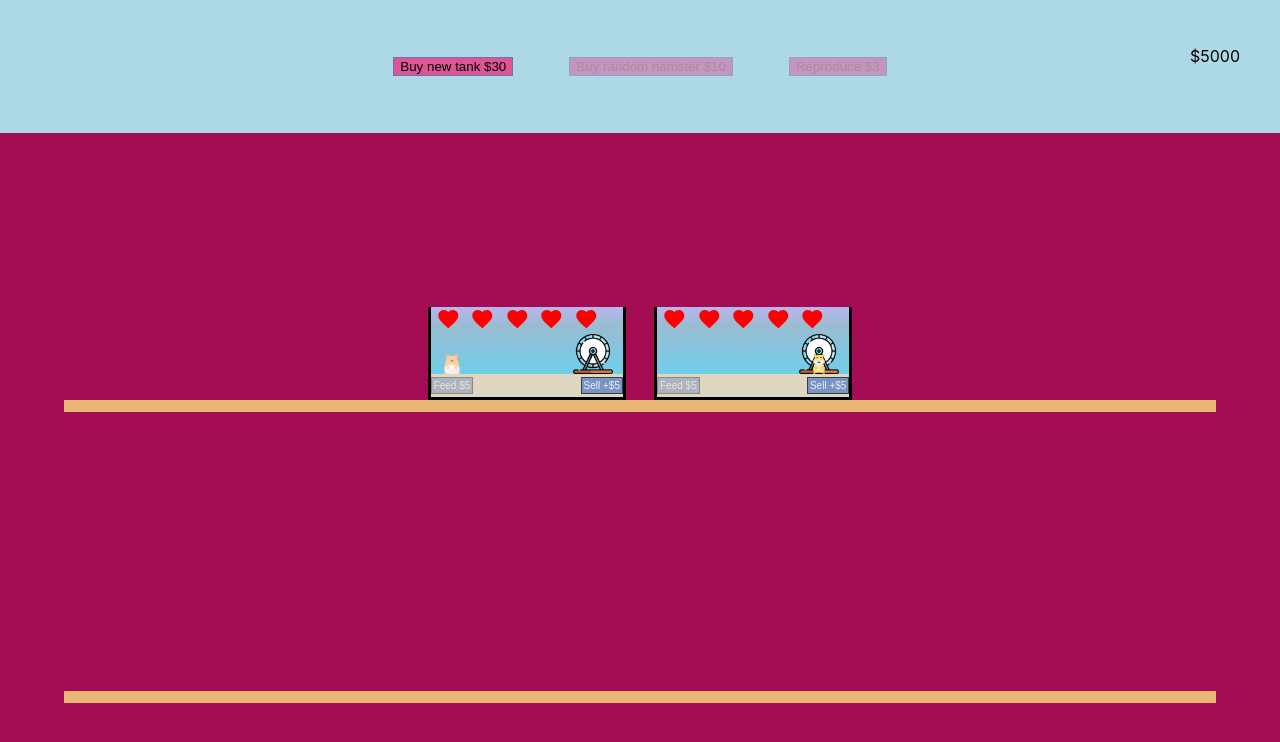
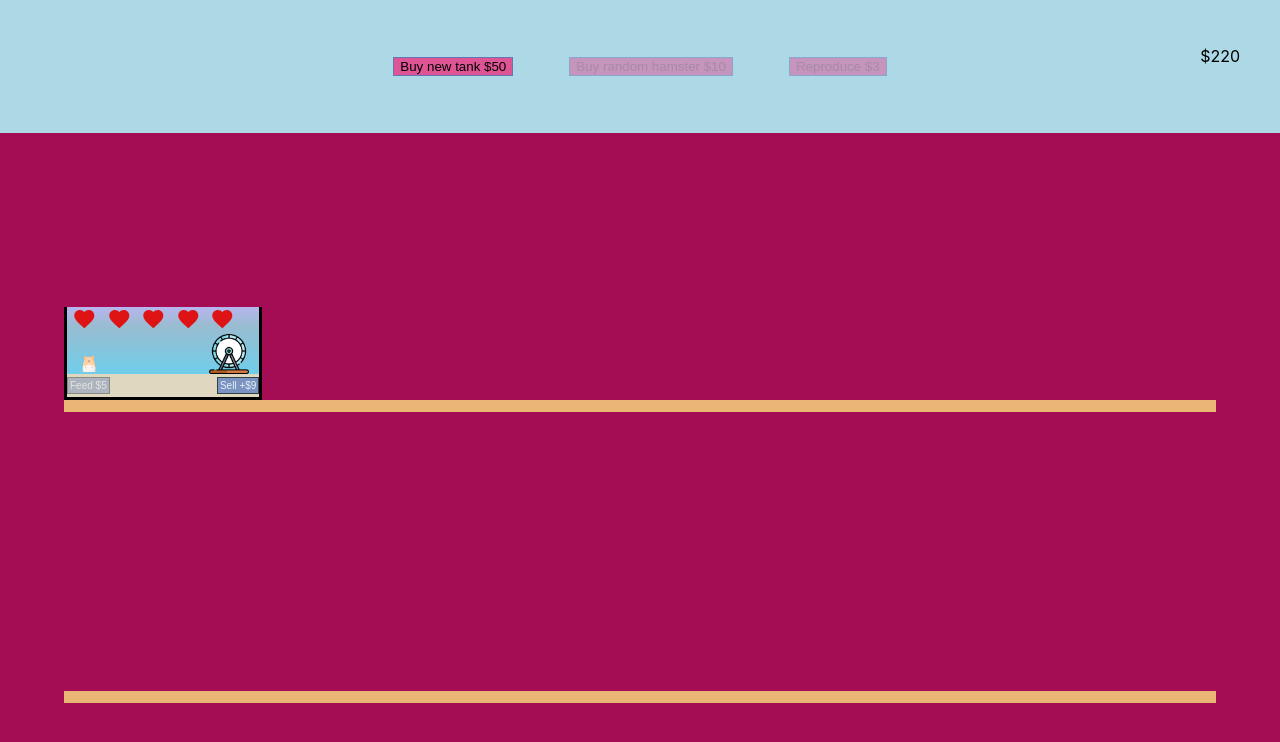
Before and after one commit to saranagaoka/ts-hamsters, a React (Create React App) app: page / in a window 1280 px wide. Shown: the top 742 px of the page. Built offline with nearby package versions, Linux system fonts and the light colour scheme.

Commit message:
create constants file to keep all values in one place, determine if hamster is an adult by calculating its age, add hunger

```diff
--- a/src/Context/HamsterContext.tsx
+++ b/src/Context/HamsterContext.tsx
@@ -1,13 +1,23 @@
 import { createContext, Dispatch, SetStateAction } from "react";
 import { useState, useEffect } from "react";
 import { v4 as uuid } from "uuid";
+import {
+  adultHamsterBaseSellPrice,
+  adultHamsterBuyPrice,
+  aquariumPrice,
+  babyHamsterSellPrice,
+  baseAdultHamsterAge,
+  baseCash,
+  feedPrice,
+  reproducePrice,
+  timeTillAdult,
+} from "../constants";
 
 export interface IAquarium {
-  [key: string]: number | boolean | string | undefined;
   hamster: number | undefined;
   fed: number;
   id: string;
-  adult: boolean;
+  createdAt: number;
 }
 
 export const HamsterContext = createContext<{
@@ -15,6 +25,7 @@ export const HamsterContext = createContext<{
   aquariums: IAquarium[];
   feedHamster: (id: string) => void;
   sellHamster: (id: string) => void;
+  getHamsterHungry: (id: string) => void;
   buyAquarium: () => void;
   buyHamster: () => void;
   reproduce: () => void;
@@ -26,6 +37,7 @@ export const HamsterContext = createContext<{
   buyAquarium: () => {},
   buyHamster: () => {},
   reproduce: () => {},
+  getHamsterHungry: () => {},
 });
 
 export const HamsterProvider = ({
@@ -33,11 +45,15 @@ export const HamsterProvider = ({
 }: {
   children: JSX.Element | JSX.Element[];
 }) => {
-  const [coins, setCoins] = useState<number>(5000);
+  const [coins, setCoins] = useState<number>(baseCash);
 
   const [aquariums, setAquariums] = useState<IAquarium[]>([
-    { hamster: 4, fed: 5, id: "0", adult: true },
-    { hamster: 3, fed: 5, id: "1", adult: true },
+    {
+      hamster: 4,
+      fed: 5,
+      id: "0",
+      createdAt: Date.now() - timeTillAdult,
+    },
   ]);
 
   const feedHamster = (id: string) => {
@@ -46,16 +62,25 @@ export const HamsterProvider = ({
         tank.id === id ? { ...tank, fed: tank.fed + 1 } : tank
       )
     );
-    setCoins((prev) => prev - 5);
+    setCoins((prev) => prev - feedPrice);
   };
 
   const sellHamster = (id: string) => {
-    setAquariums((prev) =>
-      prev.map((tank) =>
+    const hamster = aquariums.filter((aq) => aq.id === id)[0];
+    const isAdult = timeTillAdult - (Date.now() - hamster.createdAt) < 0;
+    setAquariums((prev) => {
+      return prev.map((tank) =>
         tank.id === id ? { ...tank, hamster: undefined } : tank
-      )
+      );
+    });
+    const hamsterPrice = hamster.hamster;
+    setCoins(
+      (prev) =>
+        prev +
+        (isAdult
+          ? adultHamsterBaseSellPrice + hamsterPrice!
+          : babyHamsterSellPrice)
     );
-    setCoins((prev) => prev + 5);
   };
 
   const buyAquarium = () => {
@@ -65,11 +90,11 @@ export const HamsterProvider = ({
         hamster: undefined,
         fed: 5,
         id: uuid(),
-        imageId: Math.floor(Math.random() * 5),
         adult: true,
+        createdAt: 0,
       },
     ]);
-    setCoins((prev) => prev - 30);
+    setCoins((prev) => prev - aquariumPrice);
   };
 
   const buyHamster = () => {
@@ -82,21 +107,24 @@ export const HamsterProvider = ({
               ...tank,
               hamster: Math.floor(Math.random() * 5),
               adult: true,
+              createdAt: Date.now() - baseAdultHamsterAge,
+              fed: 5,
             }
           : tank
       );
     });
-    setCoins((prev) => prev - 10);
+    setCoins((prev) => prev - adultHamsterBuyPrice);
   };
 
   const reproduce = () => {
     setAquariums((prev) => {
       const pictureIds = prev
-        .map((aq) => aq.hamster)
-        .filter((el) => el != undefined);
+        .filter(
+          (el) => el !== undefined && Date.now() - el.createdAt > timeTillAdult
+        )
+        .map((aq) => aq.hamster);
 
       const randomPictureId = Math.floor(Math.random() * pictureIds.length);
-      console.log(pictureIds[randomPictureId]);
       const freeAquariumId = prev.filter((aq) => aq.hamster === undefined)[0]
         .id;
       return prev.map((tank) =>
@@ -105,11 +133,24 @@ export const HamsterProvider = ({
               ...tank,
               hamster: pictureIds[randomPictureId],
               adult: false,
+              createdAt: Date.now(),
+              fed: 5,
             }
           : tank
       );
     });
-    setCoins((prev) => prev - 3);
+    setCoins((prev) => prev - reproducePrice);
+  };
+
+  const getHamsterHungry = (id: string) => {
+    setAquariums((prev) => {
+      const hamsterFed = prev.filter((aq) => aq.id === id)[0].fed;
+      const newFedValue = hamsterFed - 1 < 0 ? 0 : hamsterFed - 1;
+
+      return prev.map((tank) =>
+        tank.id === id ? { ...tank, fed: newFedValue } : tank
+      );
+    });
   };
 
   return (
@@ -122,6 +163,7 @@ export const HamsterProvider = ({
         buyAquarium,
         buyHamster,
         reproduce,
+        getHamsterHungry,
       }}
     >
       {children}
--- a/src/components/Aquarium.scss
+++ b/src/components/Aquarium.scss
@@ -54,13 +54,29 @@
 .aquarium__picture {
   width: 20px;
   animation: ease-in-out infinite;
-  animation-name: run, testAnimation;
+  animation-name: run, jump;
   animation-duration: 5s;
   position: absolute;
   z-index: 2;
 
+  &:not(.child) {
+    animation: ease-in-out infinite;
+    animation-name: grow, run, jump;
+    animation-duration: 5s;
+  }
+
   &.child {
     transform: scale(0.6) translate(0, 35%);
+  }
+}
+
+.aquarium__redHearts {
+  color: $red;
+
+  &.lastHeart {
+    animation: ease-in-out infinite;
+    animation-name: beat;
+    animation-duration: 1s;
   }
 }
 
@@ -71,12 +87,12 @@
 }
 
 .aquarium:nth-child(2n) .aquarium__top .aquarium__picture {
-  animation-delay: 3s;
+  animation-delay: -3s;
   animation-timing-function: ease-in;
 }
 
 .aquarium:nth-child(n + 5) .aquarium__top .aquarium__picture {
-  animation-delay: 2s;
+  animation-delay: -2s;
   animation-timing-function: ease-in;
 }
 
@@ -92,7 +108,40 @@
   }
 }
 
-@keyframes testAnimation {
+@keyframes beat {
+  0% {
+    scale: 1;
+  }
+  50% {
+    scale: 1.5;
+  }
+  100% {
+    scale: 1;
+  }
+}
+
+@keyframes grow {
+  0% {
+    scale: 0.6;
+  }
+  20% {
+    scale: 1;
+  }
+  40% {
+    scale: 0.4;
+  }
+  60% {
+    scale: 1.5;
+  }
+  80% {
+    scale: 0.6;
+  }
+  100% {
+    scale: 1;
+  }
+}
+
+@keyframes jump {
   23% {
     margin-bottom: 0;
   }
--- a/src/components/Aquarium.tsx
+++ b/src/components/Aquarium.tsx
@@ -1,8 +1,15 @@
-import React, { useContext } from "react";
+import React, { useContext, useState, useEffect } from "react";
 import { IAquarium, HamsterContext } from "../Context/HamsterContext";
 import "./Aquarium.scss";
 import FavoriteBorderIcon from "@mui/icons-material/FavoriteBorder";
 import FavoriteIcon from "@mui/icons-material/Favorite";
+import {
+  adultHamsterBaseSellPrice,
+  babyHamsterSellPrice,
+  feedPrice,
+  hungerTime,
+  timeTillAdult,
+} from "../constants";
 
 const picture1 = require("../images/hamster1.png");
 const picture2 = require("../images/hamster2.png");
@@ -14,20 +21,50 @@ const hamsterWheel = require("../images/hamster-wheel.png");
 const pictureArr = [picture1, picture2, picture3, picture4, picture5];
 
 function Aquarium({ aqua }: { aqua: IAquarium }) {
-  const { sellHamster, feedHamster, coins } = useContext(HamsterContext);
+  const [timeLeft, setTimeLeft] = useState(0);
+  const { sellHamster, feedHamster, coins, getHamsterHungry } =
+    useContext(HamsterContext);
   const feed = () => {
     feedHamster(aqua.id);
   };
   const sell = () => {
     sellHamster(aqua.id);
   };
+  const isAdult = timeTillAdult - (Date.now() - aqua.createdAt) < 0;
+  const hamsterPrice = aqua.hamster!;
+
+  useEffect(() => {
+    aqua.createdAt > 0 &&
+      setInterval(() => {
+        setTimeLeft((prev) => {
+          return Math.floor((Date.now() - aqua.createdAt) / (60 * 1000));
+        });
+      }, 1000);
+  }, [aqua.createdAt]);
+
+  useEffect(() => {
+    let interval: NodeJS.Timer;
+    if (aqua.createdAt)
+      interval = setInterval(() => {
+        getHamsterHungry(aqua.id);
+      }, hungerTime);
+    return () => {
+      clearInterval(interval);
+    };
+  }, [aqua.createdAt]);
+
   return (
     <div className="aquarium">
       <div className="aquarium__top">
-        {aqua.hamster != undefined && (
+        {aqua.hamster !== undefined && (
           <>
             {[...Array(aqua.fed)].map((_, i) => (
-              <FavoriteIcon key={i} style={{ color: "red" }} />
+              <FavoriteIcon
+                key={i}
+                className={`aquarium__redHearts ${
+                  aqua.fed === 1 ? "lastHeart" : ""
+                }`}
+              />
             ))}
             {[...Array(5 - aqua.fed)].map((_, i) => (
               <FavoriteBorderIcon key={i} />
@@ -35,28 +72,31 @@ function Aquarium({ aqua }: { aqua: IAquarium }) {
           </>
         )}
 
-        {aqua.hamster != undefined && (
+        {aqua.hamster !== undefined && (
           <img
-            className={`aquarium__picture ${aqua.adult ? "" : "child"}`}
+            className={`aquarium__picture ${isAdult ? "" : "child"}`}
             src={pictureArr[aqua.hamster]}
           />
         )}
         <img src={hamsterWheel} className="aquarium__wheel" />
       </div>
       <div className="aquarium__bottom">
-        {aqua.hamster != undefined && (
+        {aqua.hamster !== undefined && (
           <>
             <button
               className={`aquarium__feedButton ${
-                aqua.fed === 5 ? "disabledButton" : ""
+                aqua.fed === 5 || coins < feedPrice ? "disabledButton" : ""
               }`}
               onClick={feed}
-              disabled={aqua.fed === 5 || coins < 5}
+              disabled={aqua.fed === 5 || coins < feedPrice}
             >
-              Feed $5
+              Feed ${feedPrice}
             </button>
             <button className="aquarium__sell" onClick={sell}>
-              Sell +$5
+              Sell +$
+              {isAdult
+                ? adultHamsterBaseSellPrice + hamsterPrice
+                : babyHamsterSellPrice}
             </button>
           </>
         )}
--- a/src/components/Background.scss
+++ b/src/components/Background.scss
@@ -21,6 +21,5 @@
   margin-bottom: 12px;
   display: flex;
   gap: 28px;
-  justify-content: center;
   align-items: flex-end;
 }
--- a/src/components/Options.tsx
+++ b/src/components/Options.tsx
@@ -1,4 +1,10 @@
 import React, { useCallback, useContext } from "react";
+import {
+  adultHamsterBuyPrice,
+  aquariumPrice,
+  reproducePrice,
+  timeTillAdult,
+} from "../constants";
 import { HamsterContext } from "../Context/HamsterContext";
 import "./Options.scss";
 
@@ -10,40 +16,50 @@ function Options() {
     [aquariums]
   );
   const numberOfAdultHamsters = aquariums.filter(
-    (a) => a.hamster != undefined && a.adult === true
+    (a) => a.hamster !== undefined && Date.now() - a.createdAt > timeTillAdult
   ).length;
 
   return (
     <div className="options">
       <button
         className={`buy__aquarium ${
-          aquariums.length == 10 || coins < 30 ? "disabledButton" : ""
+          aquariums.length === 10 || coins < aquariumPrice
+            ? "disabledButton"
+            : ""
         }`}
         onClick={buyAquarium}
-        disabled={aquariums.length == 10 || coins < 30}
+        disabled={aquariums.length === 10 || coins < aquariumPrice}
       >
-        Buy new tank $30
+        Buy new tank ${aquariumPrice}
       </button>
       <button
         className={`buy__randomHamster ${
-          coins < 10 || !freeAquariums() ? "disabledButton" : ""
+          coins < adultHamsterBuyPrice || !freeAquariums()
+            ? "disabledButton"
+            : ""
         }`}
         onClick={buyHamster}
-        disabled={coins < 10 || !freeAquariums()}
+        disabled={coins < adultHamsterBuyPrice || !freeAquariums()}
       >
-        Buy random hamster $10
+        Buy random hamster ${adultHamsterBuyPrice}
       </button>
 
       <button
         className={`reproduce ${
-          coins < 3 || !freeAquariums() || numberOfAdultHamsters <= 1
+          coins < reproducePrice ||
+          !freeAquariums() ||
+          numberOfAdultHamsters <= 1
             ? "disabledButton"
             : ""
         }`}
         onClick={reproduce}
-        disabled={coins < 3 || !freeAquariums() || numberOfAdultHamsters <= 1}
+        disabled={
+          coins < reproducePrice ||
+          !freeAquariums() ||
+          numberOfAdultHamsters <= 1
+        }
       >
-        Reproduce $3
+        Reproduce ${reproducePrice}
       </button>
 
       <p> ${coins}</p>
--- /dev/null
+++ b/src/constants.ts
@@ -0,0 +1,14 @@
+// time
+export const hungerTime = 120000;
+export const timeTillAdult = 120000;
+export const baseAdultHamsterAge = 600000;
+
+// coins
+export const adultHamsterBuyPrice = 10;
+export const adultHamsterBaseSellPrice = 5;
+export const babyHamsterSellPrice = 2;
+export const unalivedHamsterPrice = 0;
+export const feedPrice = 5;
+export const aquariumPrice = 50;
+export const reproducePrice = 3;
+export const baseCash = 220;
--- a/src/global.scss
+++ b/src/global.scss
@@ -6,6 +6,7 @@ $wood: #eab676;
 $dark-wood: #e28743;
 $sand: #f6d7b0;
 $pink: #df5495;
+$red: rgb(222, 19, 19);
 
 button {
   cursor: pointer;
```
